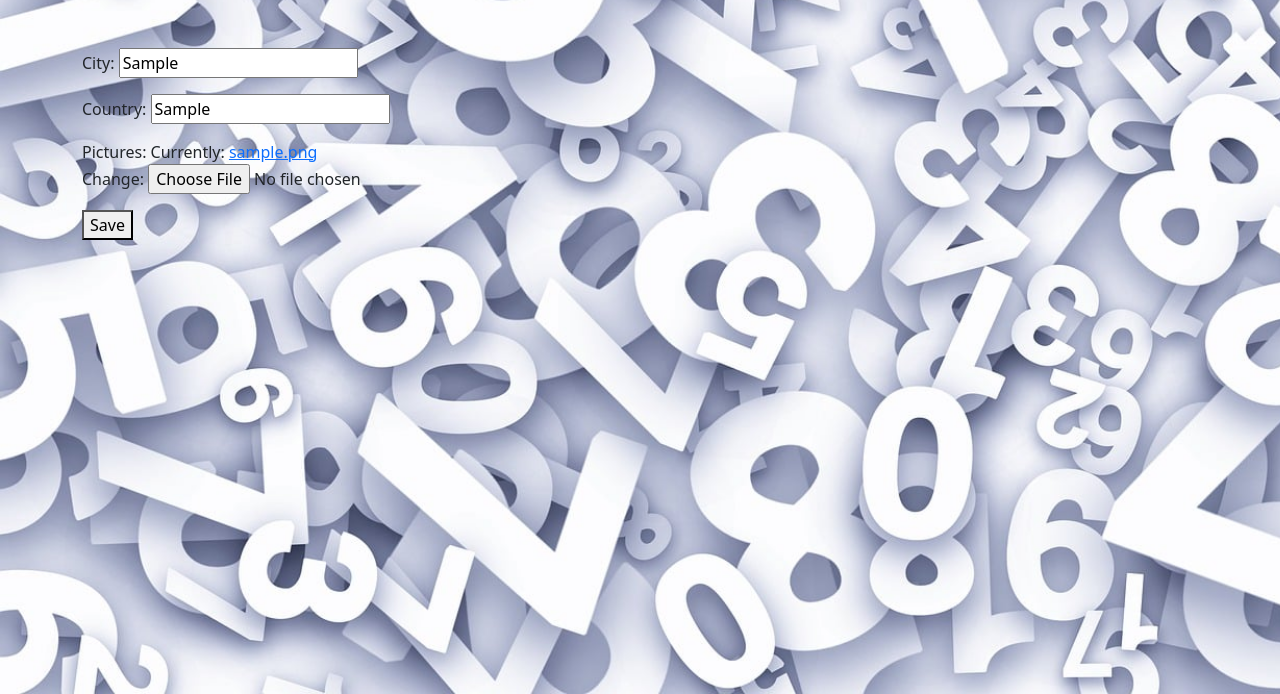
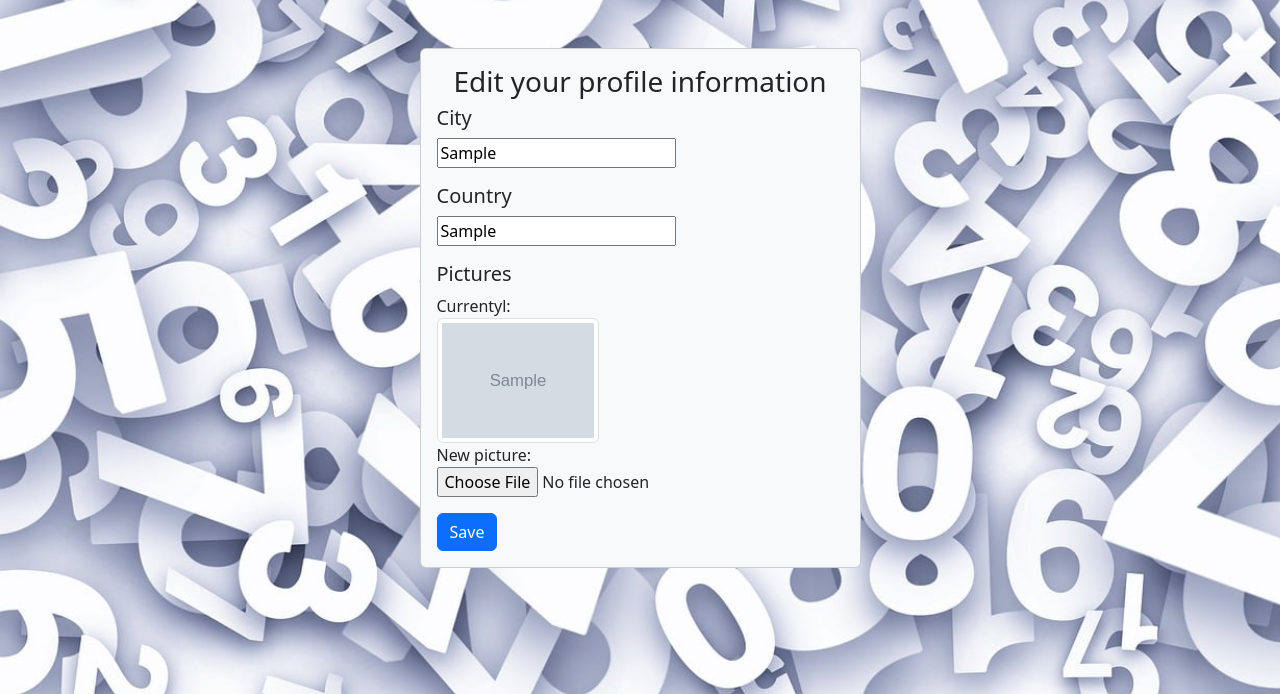
Before and after one commit to Kowal1996/Digit_Dash, a Django app: page /editProfile in a window 1280 px wide. Shown: the part 106-800 px from the top of the page. Run offline with Django 4.2, Linux system fonts and the light colour scheme; a user stored in the database is signed in; tables that the repository leaves empty hold one stand-in row (values such as "Sample post"); grey boxes marked "Sample" are stand-in pictures.

Commit message:
added editprofile css

```diff
--- a/accounts/templates/editProfile.html
+++ b/accounts/templates/editProfile.html
@@ -1,32 +1,35 @@
 {% extends 'base.html' %}
 
-
 {% block content %}
-
-
-
-
-<div>
-
-
+<div class="container mt-5">
+    <div class="row justify-content-center">
+        <div class="col-md-5">
+            <div class="card bg-light">
+                <div class="card-body">
+                    <h3 class="text-center">Edit your profile information</h3>
                     {% if error %}
-
-        {{error}}
-
+                        <p class="alert alert-danger text-center">{{ error }}</p>
                     {% endif %}
-
-
                     {% if profile_info %}
-
                         <form action="{% url 'editProfile' %}" method="post" enctype="multipart/form-data">
-
-        {{edit_profile_info.as_p}}
+                            <h5>{{edit_profile_info.city.label}}</h5>
+                            <p>{{edit_profile_info.city}}</p>
+                            <h5>{{edit_profile_info.country.label}}</h5>
+                            <p>{{edit_profile_info.country}}</p>
+                            <h5>{{edit_profile_info.pictures.label}}</h5>
+                            <p class="mb-0">Currentyl:</p>
+                            <img src="{{profile_info.pictures.url}}" alt="Your Picture" class="img-thumbnail profile-image mt-0 mb-0">
+                            <p class="mb-0">New picture:</p>
+                            <p class="mt-0"><input type="file" name="pictures" accept="image/*" id="id_pictures"></p>
                             {% csrf_token %}
-        <button type="submit">Save</button>
+                            <div class="mt-3">
+                                <button type="submit" class="btn btn-primary">Save</button>
+                            </div>
                         </form>
-
                     {% endif %}
-
                 </div>
-
+            </div>
+        </div>
+    </div>
+</div>
 {% endblock content %}
```
Lines whose indentation alone changed are shown as unchanged.
